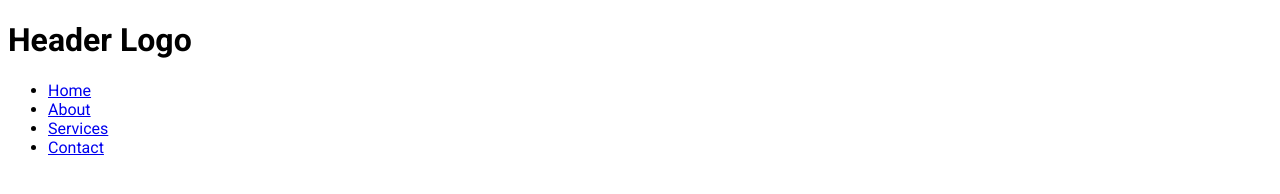
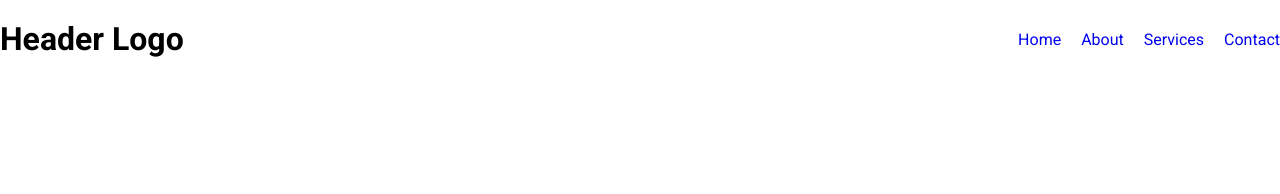
Before and after one commit to Abdullah-Hamdy-1998/landing-page-flex, a plain HTML site: page index.html in a window 1280 px wide. Drawn offline with Linux system fonts and the light colour scheme.

Commit message:
style: design header layout

```diff
--- a/css/style.css
+++ b/css/style.css
@@ -3,10 +3,30 @@
     -webkit-box-sizing: border-box;
     -moz-box-sizing: border-box;
     box-sizing: border-box;
-  }
+}
 
-  body {
+body {
     font-family: "Roboto", sans-serif;
-  }
+}
 
-  /* End Global Rules */
+/* End Global Rules */
+
+/* Start Header */
+.header {
+    display: flex;
+    justify-content: space-between;
+    align-items: center;
+}
+
+.header .links{
+    display: flex;
+    gap: 20px;
+    list-style: none;
+}
+
+.header .links a{
+    text-decoration: none;
+}
+
+
+/* End Header */
--- a/index.html
+++ b/index.html
@@ -7,21 +7,25 @@
     <title>Landing Page - Flexbox
     </title>
     <!-- CSS Style -->
-     <link rel="stylesheet" href="./css/style.css">
-     <!-- Google Fonts -->
-     <link rel="preconnect" href="https://fonts.googleapis.com">
-     <link rel="preconnect" href="https://fonts.gstatic.com" crossorigin>
-     <link href="https://fonts.googleapis.com/css2?family=Roboto:ital,wght@0,100;0,300;0,400;0,500;0,700;0,900;1,100;1,300;1,400;1,500;1,700;1,900&display=swap" rel="stylesheet">
+    <link rel="stylesheet" href="./css/style.css">
+    <!-- Google Fonts -->
+    <link rel="preconnect" href="https://fonts.googleapis.com">
+    <link rel="preconnect" href="https://fonts.gstatic.com" crossorigin>
+    <link
+        href="https://fonts.googleapis.com/css2?family=Roboto:ital,wght@0,100;0,300;0,400;0,500;0,700;0,900;1,100;1,300;1,400;1,500;1,700;1,900&display=swap"
+        rel="stylesheet">
+    <!-- Normalize CSS -->
+    <link rel="stylesheet" href="./css/normalize.css">
 </head>
 
 <body>
     <!-- Start Header -->
-    <header>
+    <header class="header">
         <div class="logo">
             <h1>Header Logo</h1>
         </div>
         <nav>
-            <ul>
+            <ul class="links">
                 <li><a href="#">Home</a></li>
                 <li><a href="#">About</a></li>
                 <li><a href="#">Services</a></li>
```
